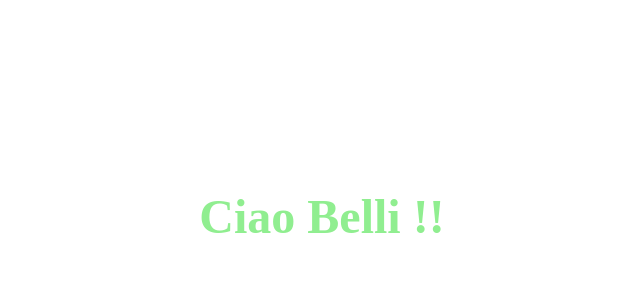
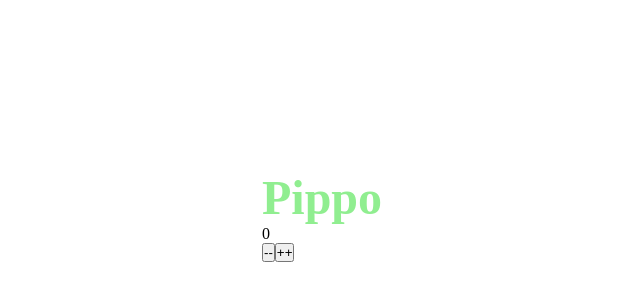
Before and after one commit to LoreWebDev24/vue-hello, a plain HTML site: page index.html in a window 1280 px wide. Shown: the part 184-484 px from the top of the page, without its empty margins (318-958 px from the left). Drawn offline with nearby package versions, Linux system fonts and the light colour scheme.

Commit message:
scorri l'array nel dom

```diff
--- a/index.html
+++ b/index.html
@@ -9,7 +9,12 @@
 </head>
 <body>
     <div id="app">
-        <h1>{{ message }}</h1>
+        <div v-for="(string, idx) in strings" v-show="idx === currentIndex">
+            <h1>{{ string }}</h1>
+            <p>{{ idx }}</p>
+        </div>
+        <button @click="decrease()">--</button>
+        <button @click="increase()">++</button>
     </div>
 
     <script src="./js/master.js"></script>
--- a/js/master.js
+++ b/js/master.js
@@ -1,11 +1,20 @@
 // INTRO VUE JS
 
-const { createApp } = Vue
+const { createApp } = Vue;
 
 createApp ({
     data() {
         return {
-            message: 'Ciao Belli !!'
+            'strings': ['Pippo', 'Pluto', 'Paperino', 'Minnie'],
+            'currentIndex': 0,
         }
-    }
+    },
+    methods: {
+        increase() {
+            this.currentIndex++;
+        },
+        decrease() {
+            this.currentIndex--;
+        }
+    },
 }).mount('#app')
```
